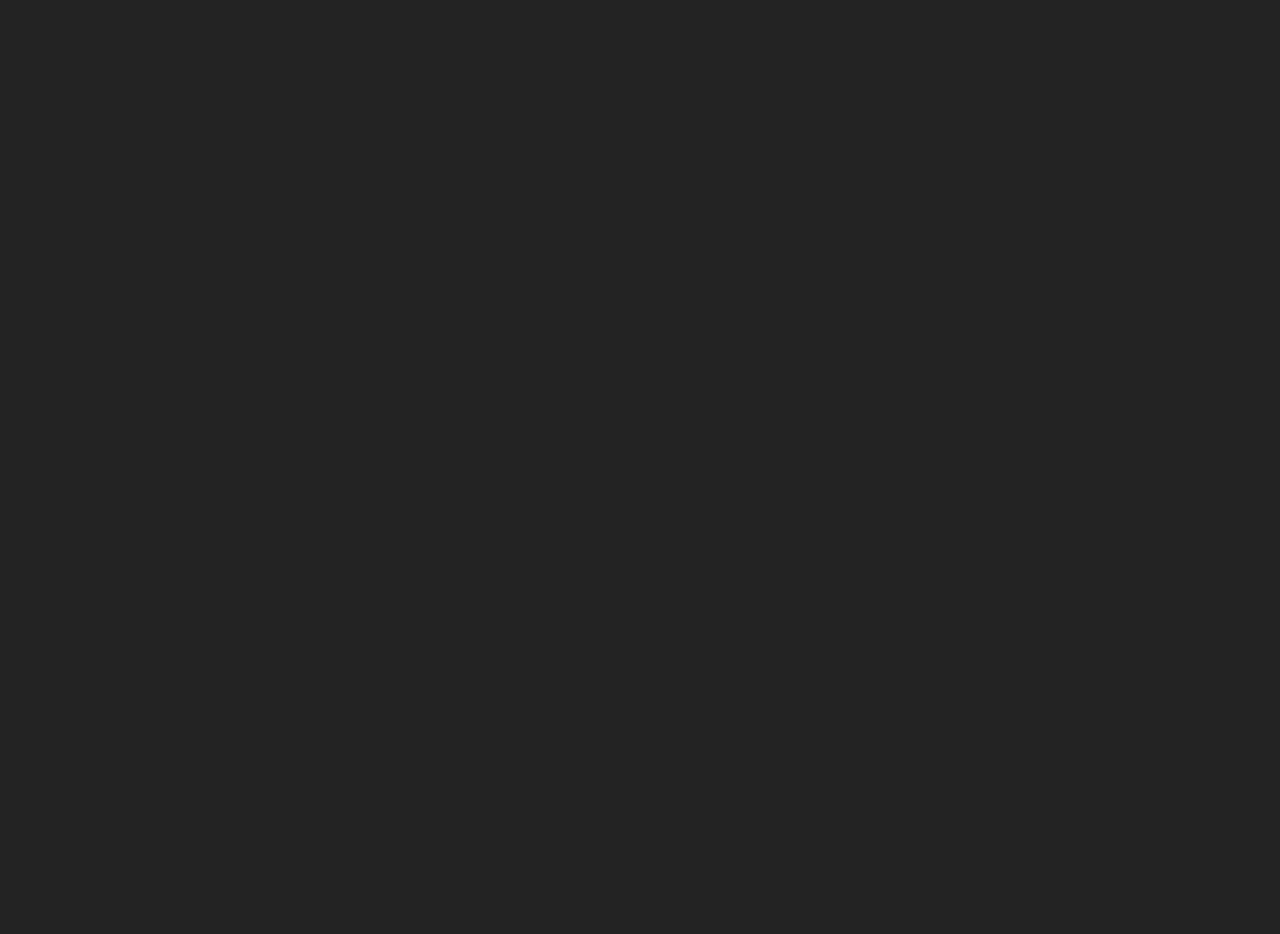
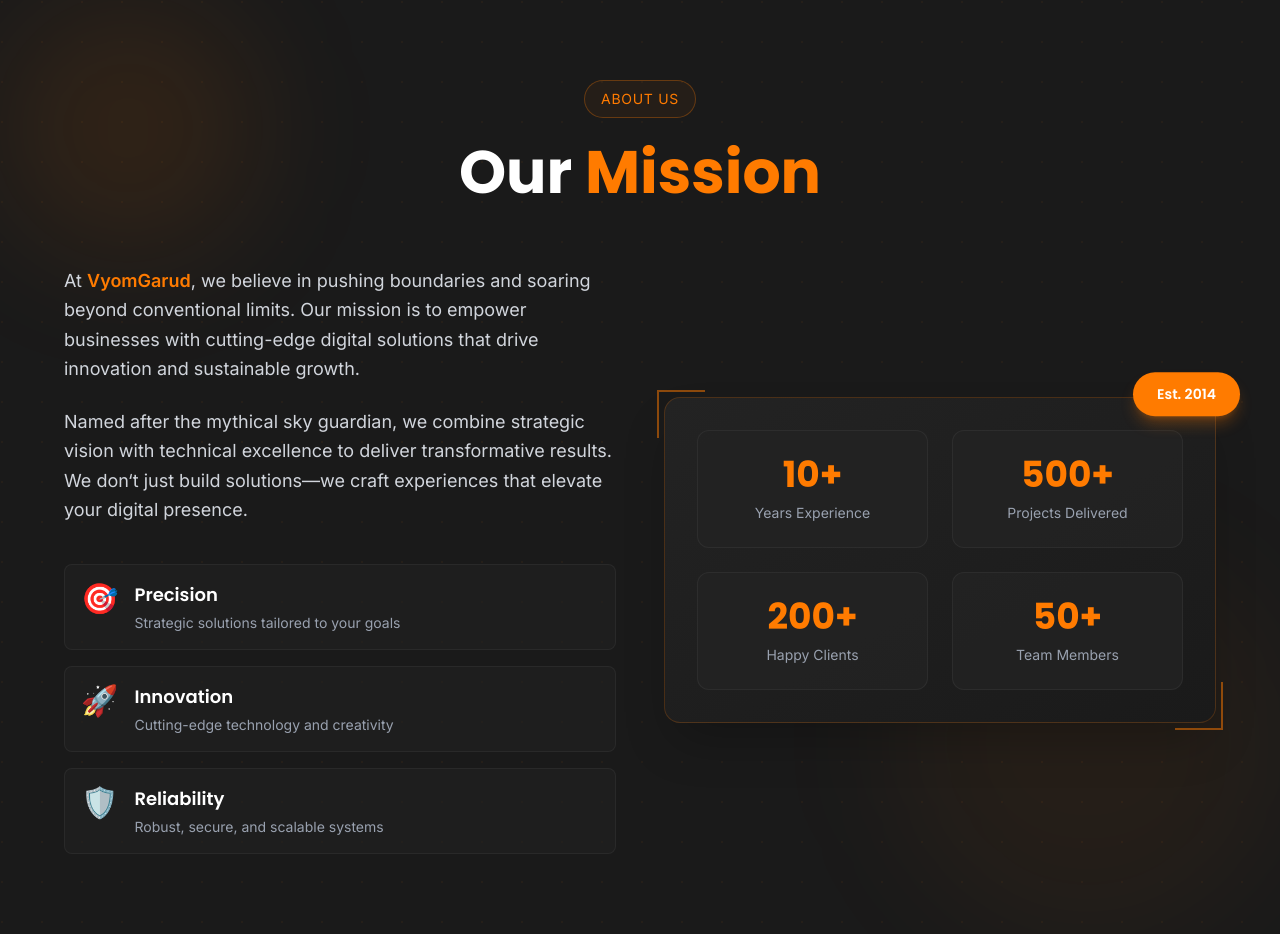
Before and after one commit to JfJubaer/VyomGarud, a Next.js app: page / in a window 1280 px wide. Shown: the part 800-1734 px from the top of the page. Before the commit the page ends 800 px from the top, so only its background shows below. Built offline with nearby package versions, Linux system fonts and the light colour scheme.

Commit message:
Added about section

```diff
--- /dev/null
+++ b/src/app/components/About.jsx
@@ -0,0 +1,178 @@
+"use client";
+import React from "react";
+import { motion } from "framer-motion";
+
+const About = () => {
+  return (
+    <section className="relative bg-[#1a1a1a] py-20 overflow-hidden">
+      {/* Background pattern */}
+      <div className="absolute inset-0 opacity-5">
+        <div
+          className="absolute inset-0"
+          style={{
+            backgroundImage: `radial-gradient(circle at 2px 2px, #ff7b00 1px, transparent 0)`,
+            backgroundSize: "40px 40px",
+          }}
+        ></div>
+      </div>
+
+      {/* Decorative elements */}
+      <div className="absolute top-0 left-0 w-64 h-64 bg-[#ff7b00]/10 rounded-full blur-3xl"></div>
+      <div className="absolute bottom-0 right-0 w-96 h-96 bg-[#ff7b00]/5 rounded-full blur-3xl"></div>
+
+      <div className="container mx-auto px-6 relative z-10">
+        <div className="max-w-6xl mx-auto">
+          {/* Section Header */}
+          <motion.div
+            initial={{ opacity: 0, y: 30 }}
+            whileInView={{ opacity: 1, y: 0 }}
+            viewport={{ once: true }}
+            transition={{ duration: 0.6 }}
+            className="text-center mb-16"
+          >
+            <div className="inline-flex items-center gap-2 px-4 py-2 border border-[#ff7b00]/30 rounded-full bg-[#ff7b00]/5 mb-6">
+              <span className="text-sm font-[family-name:var(--font-inter)] text-[#ff7b00] uppercase tracking-wider">
+                About Us
+              </span>
+            </div>
+            <h2 className="font-[family-name:var(--font-poppins)] font-bold text-4xl md:text-5xl lg:text-6xl text-white mb-4">
+              Our <span className="text-[#ff7b00]">Mission</span>
+            </h2>
+          </motion.div>
+
+          {/* Content Grid */}
+          <div className="grid lg:grid-cols-2 gap-12 items-center">
+            {/* Left - Mission Statement */}
+            <motion.div
+              initial={{ opacity: 0, x: -50 }}
+              whileInView={{ opacity: 1, x: 0 }}
+              viewport={{ once: true }}
+              transition={{ duration: 0.6, delay: 0.2 }}
+              className="space-y-6"
+            >
+              <p className="font-[family-name:var(--font-inter)] text-lg text-gray-300 leading-relaxed">
+                At{" "}
+                <span className="text-[#ff7b00] font-semibold">VyomGarud</span>,
+                we believe in pushing boundaries and soaring beyond conventional
+                limits. Our mission is to empower businesses with cutting-edge
+                digital solutions that drive innovation and sustainable growth.
+              </p>
+              <p className="font-[family-name:var(--font-inter)] text-lg text-gray-300 leading-relaxed">
+                Named after the mythical sky guardian, we combine strategic
+                vision with technical excellence to deliver transformative
+                results. We don&lsquo;t just build solutions—we craft
+                experiences that elevate your digital presence.
+              </p>
+
+              {/* Mission Points */}
+              <div className="space-y-4 pt-4">
+                {[
+                  {
+                    icon: "🎯",
+                    title: "Precision",
+                    desc: "Strategic solutions tailored to your goals",
+                  },
+                  {
+                    icon: "🚀",
+                    title: "Innovation",
+                    desc: "Cutting-edge technology and creativity",
+                  },
+                  {
+                    icon: "🛡️",
+                    title: "Reliability",
+                    desc: "Robust, secure, and scalable systems",
+                  },
+                ].map((item, index) => (
+                  <motion.div
+                    key={index}
+                    initial={{ opacity: 0, x: -20 }}
+                    whileInView={{ opacity: 1, x: 0 }}
+                    viewport={{ once: true }}
+                    transition={{ duration: 0.5, delay: 0.4 + index * 0.1 }}
+                    className="flex items-start gap-4 p-4 bg-[#232323]/50 border border-white/5 rounded-lg hover:border-[#ff7b00]/30 transition-all duration-300"
+                  >
+                    <span className="text-3xl">{item.icon}</span>
+                    <div>
+                      <h4 className="font-[family-name:var(--font-poppins)] font-semibold text-white text-lg mb-1">
+                        {item.title}
+                      </h4>
+                      <p className="font-[family-name:var(--font-inter)] text-gray-400 text-sm">
+                        {item.desc}
+                      </p>
+                    </div>
+                  </motion.div>
+                ))}
+              </div>
+            </motion.div>
+
+            {/* Right - Visual Element */}
+            <motion.div
+              initial={{ opacity: 0, scale: 0.9 }}
+              whileInView={{ opacity: 1, scale: 1 }}
+              viewport={{ once: true }}
+              transition={{ duration: 0.6, delay: 0.3 }}
+              className="relative"
+            >
+              <div className="relative bg-gradient-to-br from-[#232323] to-[#1a1a1a] p-8 rounded-2xl border border-[#ff7b00]/20 shadow-2xl">
+                {/* Stats Grid */}
+                <div className="grid grid-cols-2 gap-6">
+                  {[
+                    { value: "10+", label: "Years Experience" },
+                    { value: "500+", label: "Projects Delivered" },
+                    { value: "200+", label: "Happy Clients" },
+                    { value: "50+", label: "Team Members" },
+                  ].map((stat, index) => (
+                    <motion.div
+                      key={index}
+                      initial={{ opacity: 0, y: 20 }}
+                      whileInView={{ opacity: 1, y: 0 }}
+                      viewport={{ once: true }}
+                      transition={{ duration: 0.5, delay: 0.5 + index * 0.1 }}
+                      className="text-center p-6 bg-[#232323]/80 rounded-xl border border-white/5 hover:border-[#ff7b00]/30 transition-all duration-300"
+                    >
+                      <motion.p
+                        className="font-[family-name:var(--font-poppins)] font-bold text-4xl text-[#ff7b00] mb-2"
+                        initial={{ scale: 0 }}
+                        whileInView={{ scale: 1 }}
+                        viewport={{ once: true }}
+                        transition={{
+                          duration: 0.5,
+                          delay: 0.7 + index * 0.1,
+                          type: "spring",
+                        }}
+                      >
+                        {stat.value}
+                      </motion.p>
+                      <p className="font-[family-name:var(--font-inter)] text-sm text-gray-400">
+                        {stat.label}
+                      </p>
+                    </motion.div>
+                  ))}
+                </div>
+
+                {/* Decorative corners */}
+                <div className="absolute -top-2 -left-2 w-12 h-12 border-t-2 border-l-2 border-[#ff7b00]/50"></div>
+                <div className="absolute -bottom-2 -right-2 w-12 h-12 border-b-2 border-r-2 border-[#ff7b00]/50"></div>
+              </div>
+
+              {/* Floating badge */}
+              <motion.div
+                animate={{ y: [0, -10, 0] }}
+                transition={{
+                  duration: 3,
+                  repeat: Infinity,
+                  ease: "easeInOut",
+                }}
+                className="absolute -top-6 -right-6 bg-[#ff7b00] text-white px-6 py-3 rounded-full shadow-lg shadow-[#ff7b00]/30 font-[family-name:var(--font-poppins)] font-semibold text-sm"
+              >
+                Est. 2014
+              </motion.div>
+            </motion.div>
+          </div>
+        </div>
+      </div>
+    </section>
+  );
+};
+
+export default About;
--- a/src/app/page.js
+++ b/src/app/page.js
@@ -1,9 +1,11 @@
+import About from "./components/About";
 import Hero from "./components/Hero";
 
 export default function Home() {
   return (
     <div>
       <Hero />
+      <About />
     </div>
   );
 }
```
